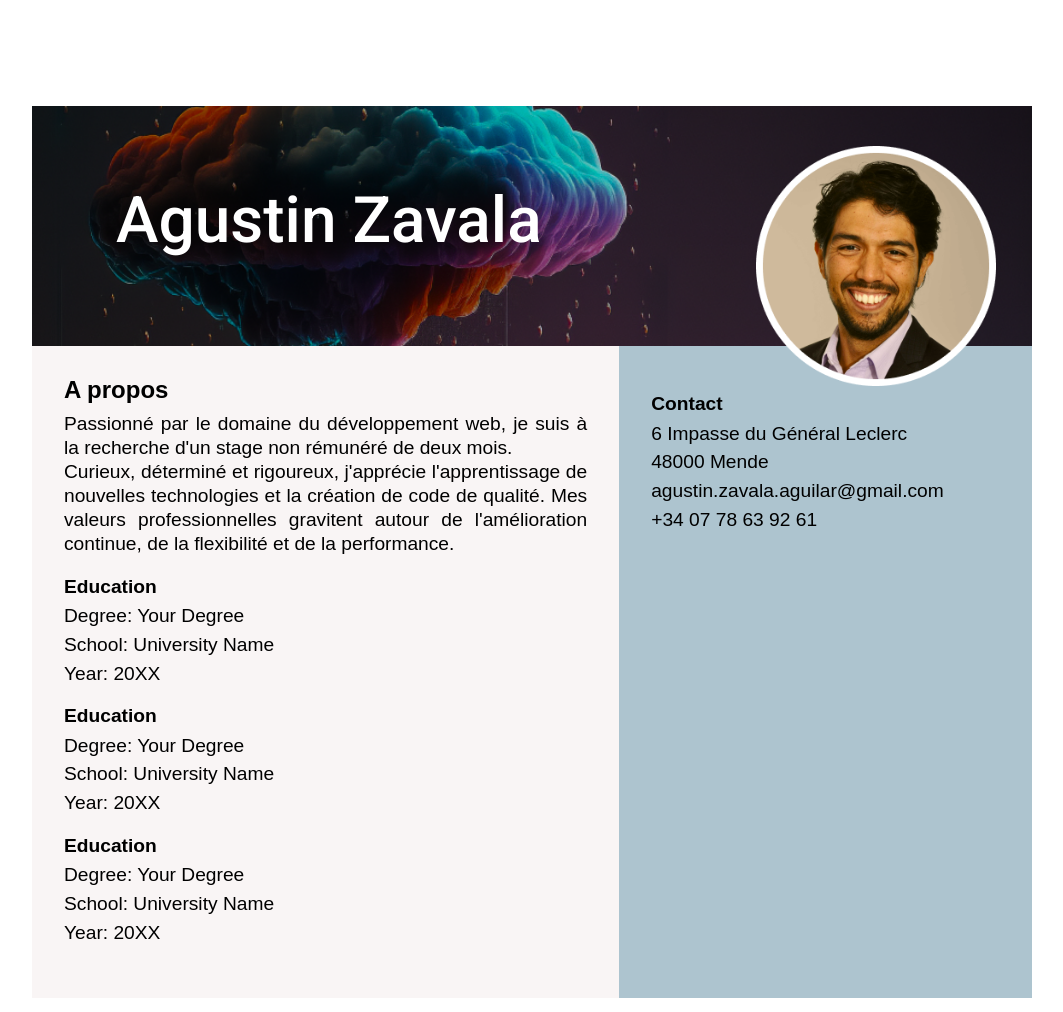
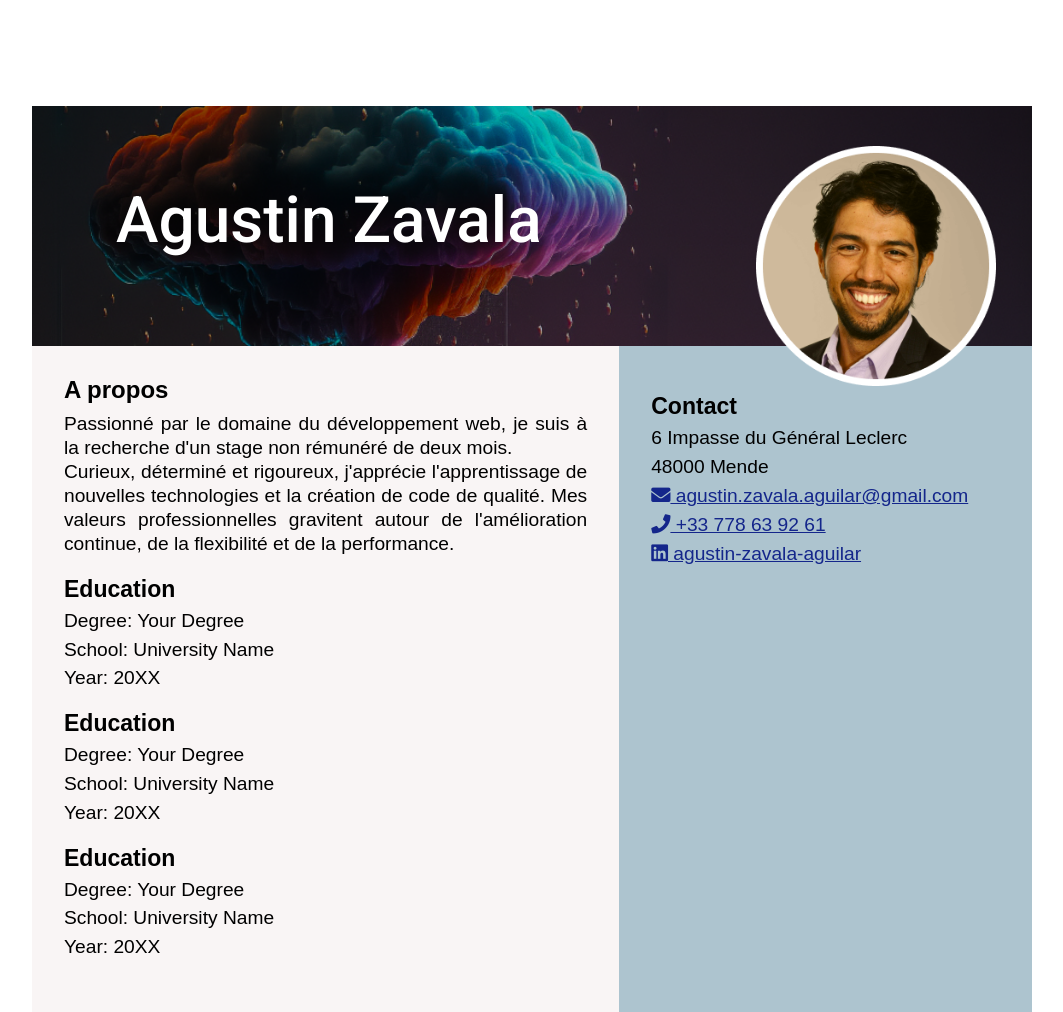
Before and after one commit to agustinZavalaAguilar/cv2_responsive, a plain HTML site: page index.html in a window 1280 px wide. Shown: the whole page, without its empty margins (108-1171 px from the left). Drawn offline with Linux system fonts and the light colour scheme.

Commit message:
contact icons

```diff
--- a/css/style.css
+++ b/css/style.css
@@ -29,11 +29,18 @@ h3 {
     margin-bottom: .5rem;
 }
 
-p {
+p, li {
     margin-bottom: .3rem;
     text-align: justify;
     line-height: 1.5rem;
+    font-size: 1.2rem;
 }
+
+a {
+    color: rgb(20, 38, 139);
+    font-weight: 500;
+}
+
 
 
 header {
@@ -118,6 +125,10 @@ header {
         margin-left: auto;
     }
 
+    p {
+        font-size: 1.1rem;
+    }
+
 }
 
 /*Apperçu destop*/
--- a/index.html
+++ b/index.html
@@ -11,6 +11,9 @@
     <!-------------------------------------------------------------------->
     <link rel="stylesheet" href="./css/reset.css">
     <link rel="stylesheet" href="./css/style.css">
+    <!--------Icons for the Contact section------------------------------->
+    <link href="https://cdnjs.cloudflare.com/ajax/libs/font-awesome/5.15.4/css/all.min.css" rel="stylesheet">
+
 </head>
 
 <body>
@@ -66,9 +69,23 @@
                     <li><h3>Contact</h3></li>
                     <li><p>6 Impasse du Général Leclerc</p></li>
                     <li><p>48000 Mende</p></li>
-                    <li><p>agustin.zavala.aguilar@gmail.com</p></li>
-                    <li><p>+34 07 78 63 92 61</p><li>
+                    <li>
+                        <a href="mailto:agustin.zavala.aguilar@gmail.com">
+                        <i class="fas fa-envelope"></i> agustin.zavala.aguilar@gmail.com</a>
+                    </li>
+                    <li>
+                        <a href="tel:+33778639261">
+                        <i class="fas fa-phone"></i> +33 778 63 92 61
+                    </li>
+                    </a>
+                    <li class="linkedin">
+                        <a href="https://www.linkedin.com/in/agustin-zavala-aguilar/" target="_blank" rel="noopener noreferrer">
+                            <i class="fab fa-linkedin"></i>
+                            agustin-zavala-aguilar</a>
+                    </li>
                 </ul>
+
+
             </div>
         </div>
     </div>
```
